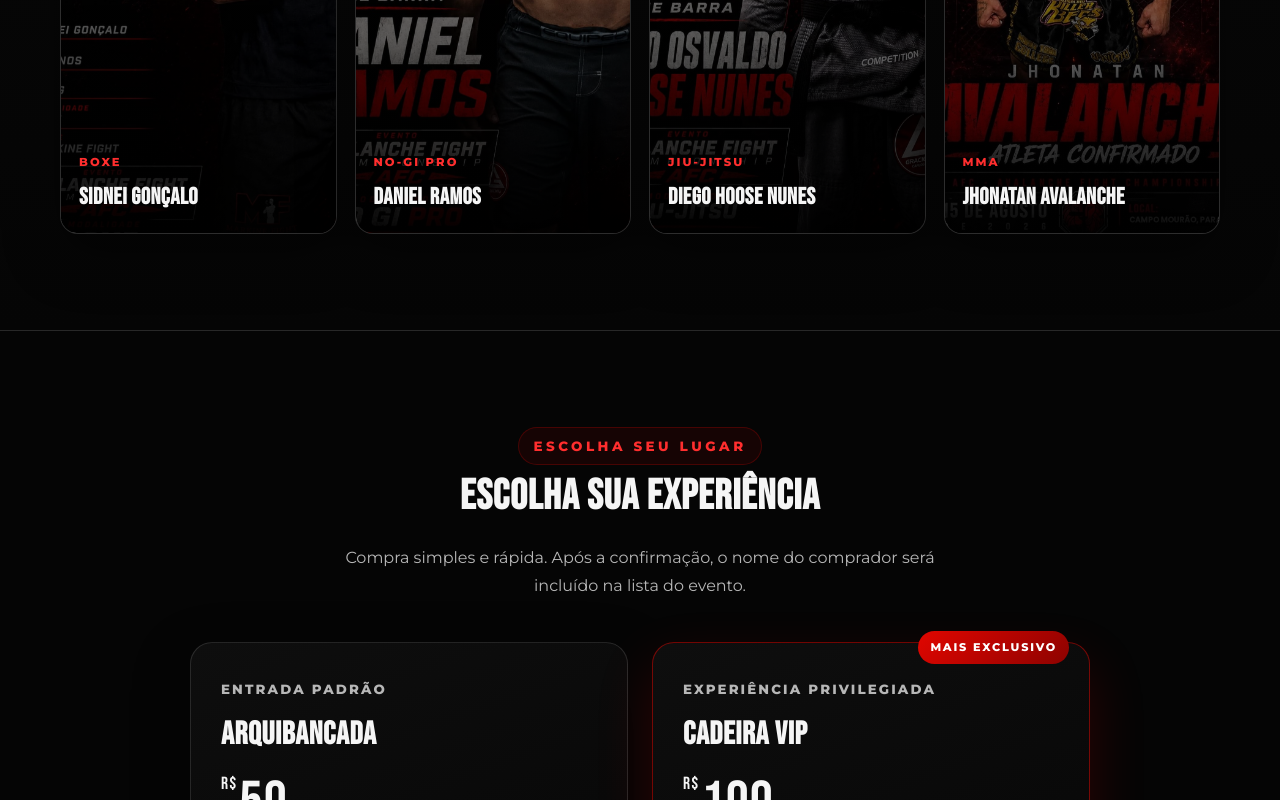
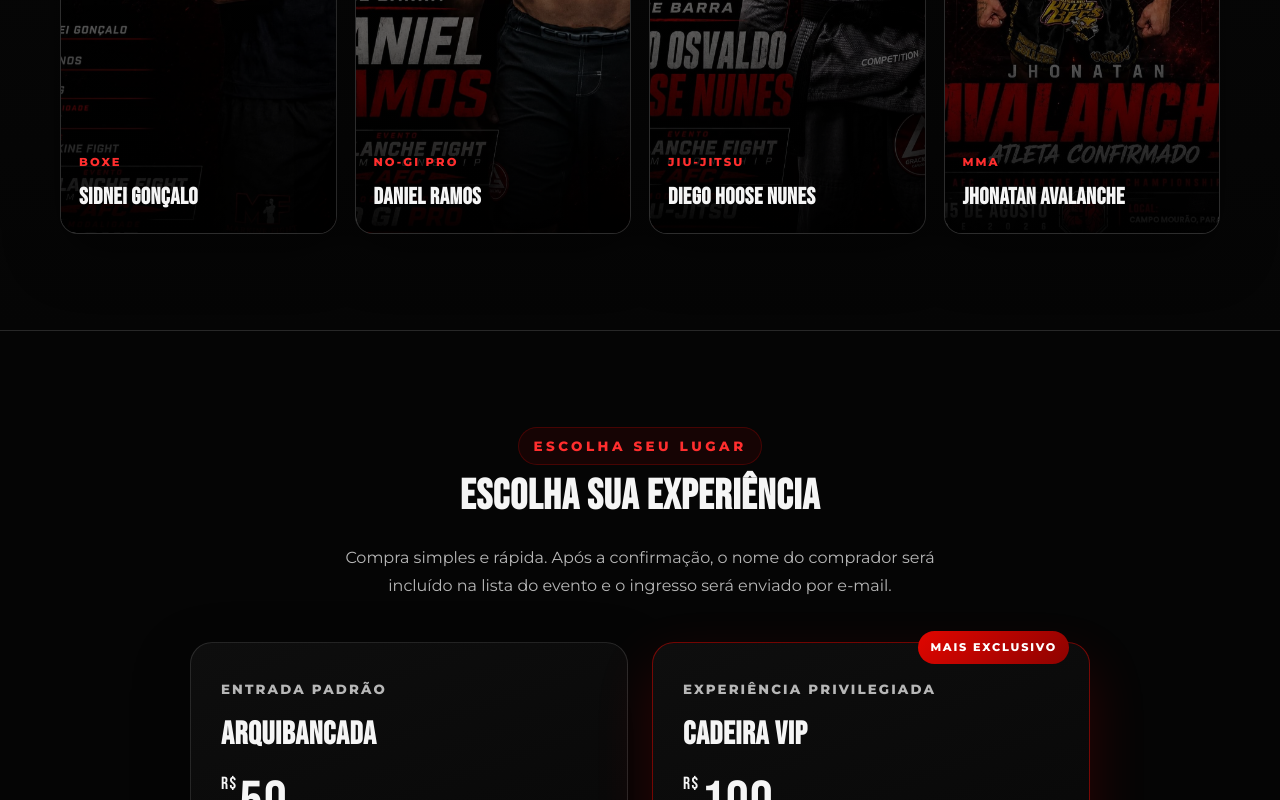
Before and after one commit to avalanchefightchampionship-source/AFC-Ingressos, a website: page index.html in a window 1280 px wide. Shown: the part 2221-3021 px from the top of the page. Drawn offline with Linux system fonts and the light colour scheme.

Commit message:
mensagem antes dos planos

```diff
--- a/index.html
+++ b/index.html
@@ -728,7 +728,7 @@
       <div class="center" style="text-align:center">
         <span class="eyebrow">Escolha seu lugar</span>
         <h2 class="section-title">Escolha sua experiência</h2>
-        <p class="section-copy" style="margin:0 auto;">Compra simples e rápida. Após a confirmação, o nome do comprador será incluído na lista do evento.</p>
+        <p class="section-copy" style="margin:0 auto;">Compra simples e rápida. Após a confirmação, o nome do comprador será incluído na lista do evento e o ingresso será enviado por e-mail.</p>
       </div>
       <div class="tickets">
         <article class="ticket">
```
